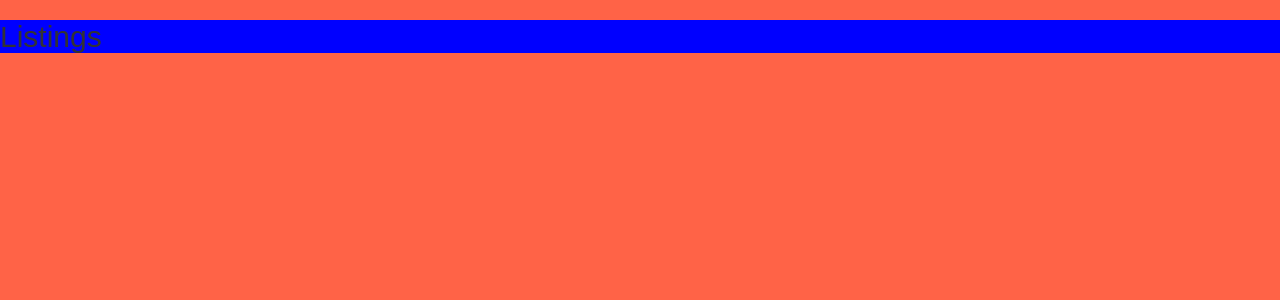
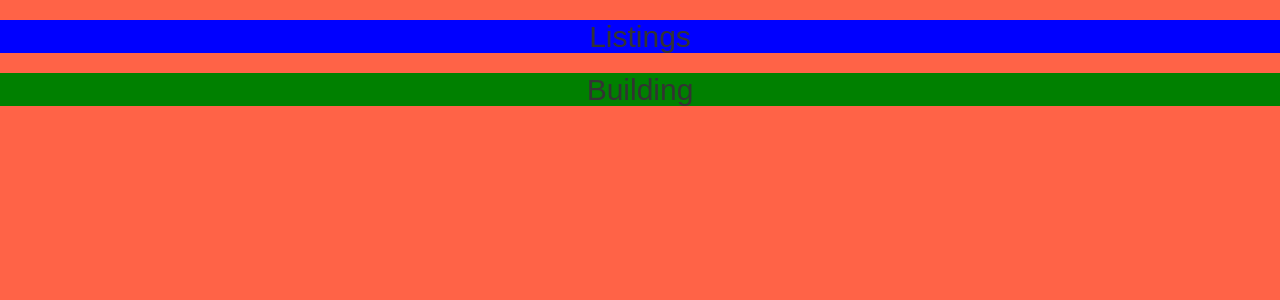
Before and after one commit to MakenHubbard/realtor, a React (Create React App) app: page / in a window 1280 px wide. Shown: the top 300 px of the page. Built offline with nearby package versions, Linux system fonts and the light colour scheme.

Commit message:
have the building component

```diff
--- a/src/app/App.js
+++ b/src/app/App.js
@@ -1,13 +1,18 @@
 import React, { Component } from 'react';
 
 import Listings from '../components/Listings/Listings';
+
+import Building from '../components/Building/Building';
 
 import './App.css';
 
 class App extends Component {
   render () {
     return (
-      <Listings />
+      <div className="App">
+        <Listings />
+        <Building />
+      </div>
     );
   }
 }
--- /dev/null
+++ b/src/components/Building/Building.js
@@ -0,0 +1,15 @@
+import React from 'react';
+
+import './Building.css';
+
+class Building extends React.Component {
+  render () {
+    return (
+      <div className="building">
+        <h2>Building</h2>
+      </div>
+    );
+  }
+}
+
+export default Building;
--- /dev/null
+++ b/src/components/Building/Building.scss
@@ -0,0 +1,3 @@
+.building {
+  background-color: green;
+}
```
